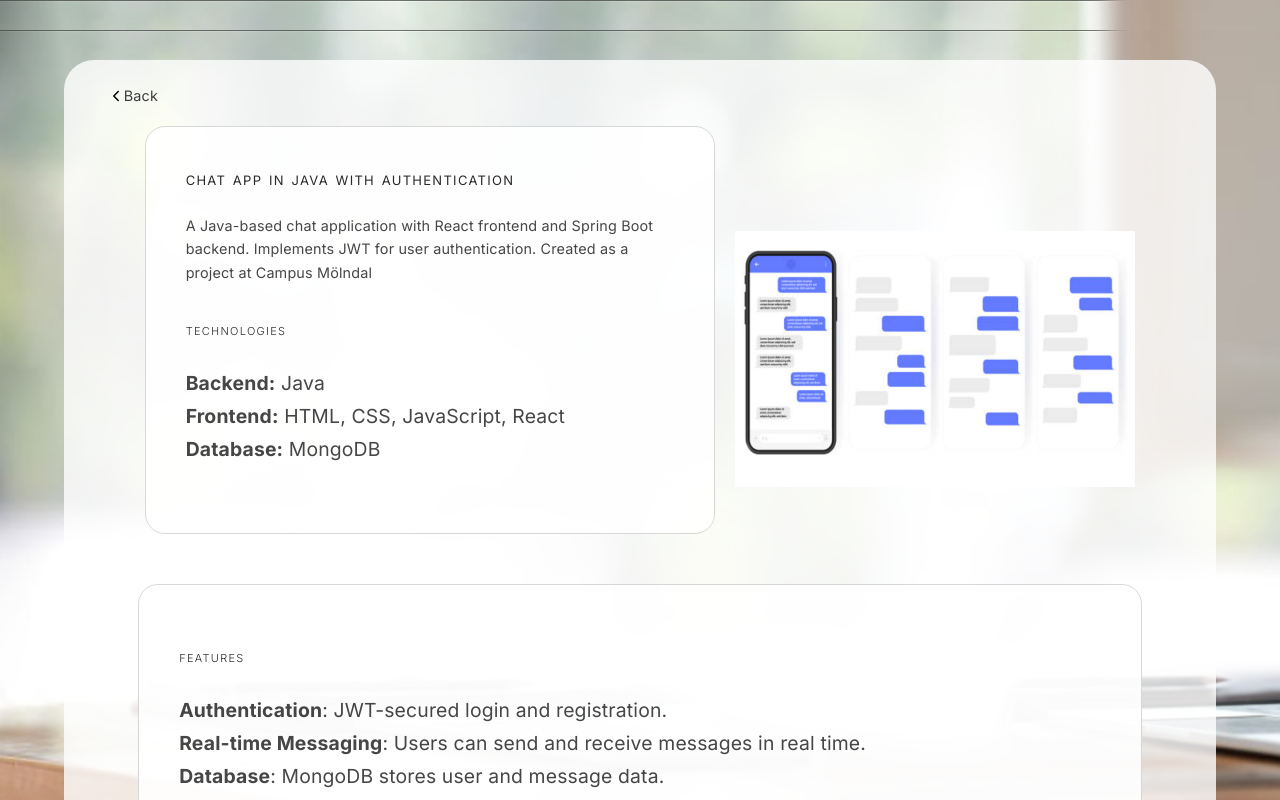
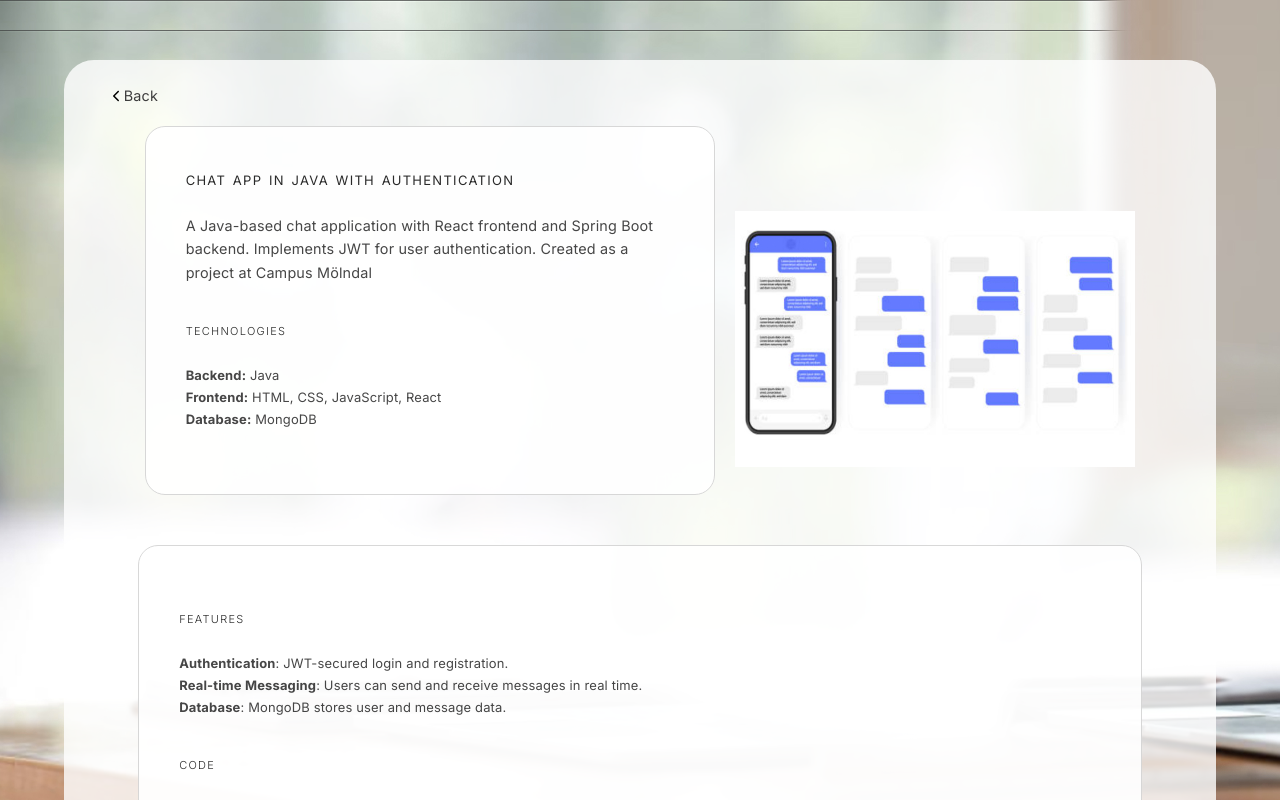
Before and after one commit to bycaroline/React_DeveloperPortfolio, a React (Create React App) app: page /ChatApp in a window 1280 px wide. Shown: the top 800 px of the page. Built offline with nearby package versions, Linux system fonts and the light colour scheme; a web font is replaced by a local one.

Commit message:
Update styles.module.css

```diff
--- a/src/css/styles.module.css
+++ b/src/css/styles.module.css
@@ -69,7 +69,7 @@ li {
     padding: 0;
     font-family: 'Inter', sans-serif;
     letter-spacing: 0.01rem;
-    font-size: 1.1em;
+    font-size: 0.9em;
     color: rgb(61, 61, 61);
     line-height: 1.7em;
 }
```
